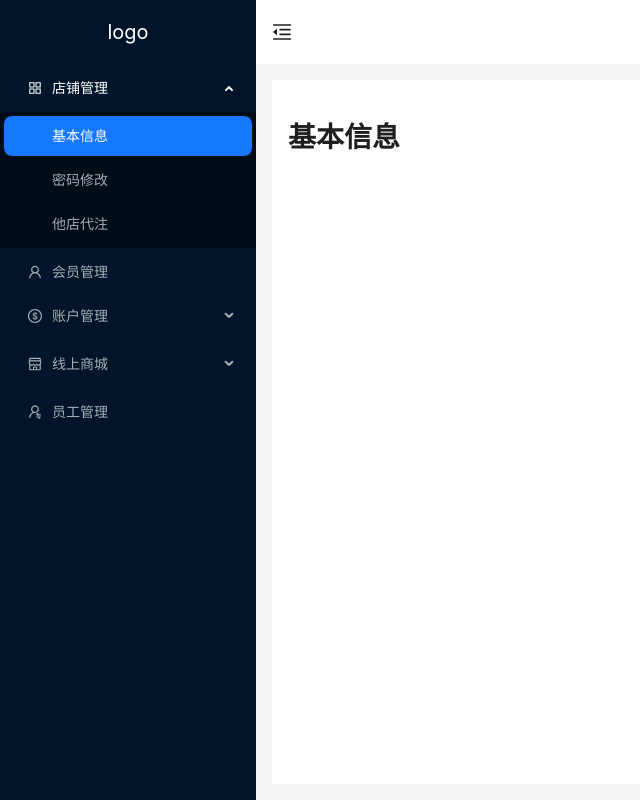
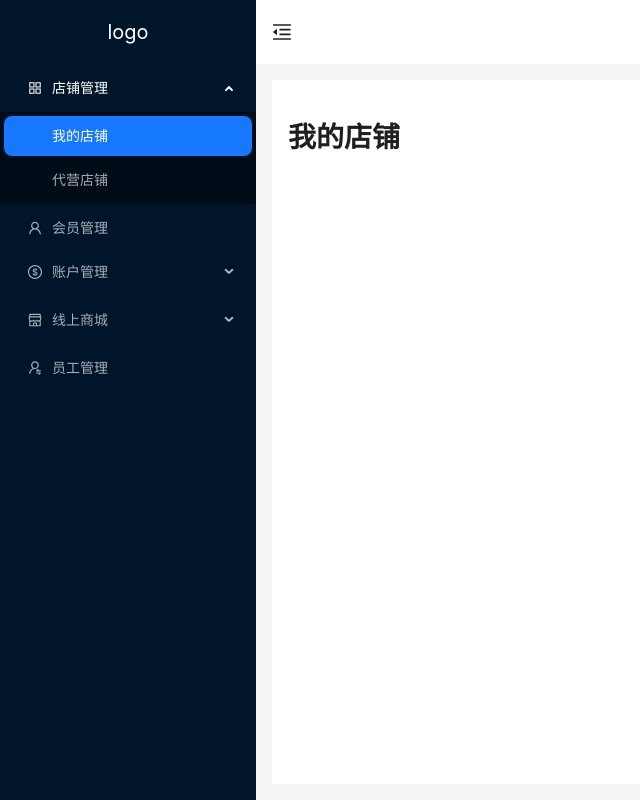
Before and after one commit to xinjie-just/2024-part-time, a Vue app in the folder business/: page /account/withdrawe#/store/myStore in a window 1280 px wide. Before the commit this address led to /account/withdrawe#/store/baseInfo. Shown: the whole page, without its empty margins (0-640 px from the left). Built offline with nearby package versions, Linux system fonts and the light colour scheme.

Commit message:
chore(*): 细节完善

```diff
--- a/business/package.json
+++ b/business/package.json
@@ -20,6 +20,7 @@
     "ant-design-vue": "~4.2.3",
     "axios": "^1.7.2",
     "pinia": "^2.1.7",
+    "svg-captcha": "^1.4.0",
     "vue": "^3.4.29",
     "vue-router": "^4.3.3"
   },
--- a/business/src/routers/index.ts
+++ b/business/src/routers/index.ts
@@ -8,7 +8,7 @@ export const routes: any[] = [
   {
     path: '/',
     name: 'Layout',
-    redirect: '/store/baseInfo',
+    redirect: '/store/myStore',
     component: () => import('@/layouts/index.vue'),
     children: [
       ...store, // 店铺管理模块
--- a/business/src/routers/modules/store.ts
+++ b/business/src/routers/modules/store.ts
@@ -10,19 +10,14 @@ export const store: IRouterType[] = [
     icon: () => h(AppstoreOutlined),
     children: [
       {
-        path: '/store/baseInfo',
-        name: '基本信息',
-        component: () => import('@/views/store/baseInfo.vue')
+        path: '/store/myStore',
+        name: '我的店铺',
+        component: () => import('@/views/store/myStore.vue')
       },
       {
-        path: '/store/updatePassword',
-        name: '密码修改',
-        component: () => import('@/views/store/updatePassword.vue')
-      },
-      {
-        path: '/store/registerShopList',
-        name: '他店代注',
-        component: () => import('@/views/store/registerShopList.vue')
+        path: '/store/agentShopList',
+        name: '代营店铺',
+        component: () => import('@/views/store/agentShopList.vue')
       }
     ]
   }
--- a/business/src/views/login.vue
+++ b/business/src/views/login.vue
@@ -6,21 +6,21 @@
       <a-form :label-col="{ span: 4 }" :rules="rules" ref="formRef" autocomplete="off" size="large"
         :wrapper-col="{ span: 20 }" :model="form">
         <a-form-item label="手机号" name="phone">
-          <a-input v-model:value="form.phone" placeholder="请输入正确的手机号" :maxlength="11">
+          <a-input v-model:value="form.phone" placeholder="请输入正确的手机号" :maxlength="11" @pressEnter="onSubmit">
             <template #prefix>
               <PhoneOutlined style="color: rgba(0, 0, 0, 0.25)" />
             </template>
           </a-input>
         </a-form-item>
         <a-form-item label="验证码" name="code">
-          <a-input v-model:value="form.code" placeholder="请输入验证码（6 位数字）" :maxlength="6">
+          <a-input v-model:value="form.code" placeholder="请输入验证码（6 位数字）" :maxlength="6" @pressEnter="onSubmit">
             <template #suffix>
               <a-button size="small" type="'primary'">获取验证码</a-button>
             </template>
           </a-input>
         </a-form-item>
         <a-form-item :wrapper-col="{ offset: 4, span: 20 }">
-          <a-button block type="primary" :disabled="disabled" @click="onSubmit">
+          <a-button block type="primary" :disabled="disabled || loading" :loading="loading" @click="onSubmit">
             登录
           </a-button>
         </a-form-item>
@@ -42,6 +42,7 @@ interface ILogin {
 
 const router = useRouter();
 const formRef = ref();
+const loading = ref(false);
 
 const form: UnwrapRef<ILogin> = reactive({
   phone: '',
@@ -74,7 +75,11 @@ const onSubmit = async () => {
     await formRef.value?.validate();
     console.log('表单验证成功', form);
     // 这里可以添加提交表单的逻辑
-    router.push('/');
+    loading.value = true;
+    setTimeout(() => {
+      loading.value = false;
+      router.push('/');
+    }, 2000)
   } catch (error) {
     console.log('表单验证失败', error);
   }
--- a/business/src/views/store/registerShopList.vue
+++ b/business/src/views/store/agentShopList.vue
@@ -1,4 +1,4 @@
-<!-- 他店代注 -->
+<!-- 代营店铺 -->
 <template>
   <div class="search">
     <div class="search-item">
--- a/business/src/views/store/baseInfo.vue
+++ /dev/null
@@ -1,8 +0,0 @@
-<!-- 基本信息 -->
-<template>
-  <h1>基本信息</h1>
-</template>
-
-<script lang="ts" setup></script>
-
-<style lang="scss" scoped></style>
--- a/business/src/views/store/updatePassword.vue
+++ b/business/src/views/store/myStore.vue
@@ -1,6 +1,6 @@
-<!-- 密码修改 -->
+<!-- 我的店铺 -->
 <template>
-  <h1>密码修改</h1>
+  <h1>我的店铺</h1>
 </template>
 
 <script lang="ts" setup></script>
```
Also changed, not shown: 1 other file (tests, documents, lock files or other folders).
